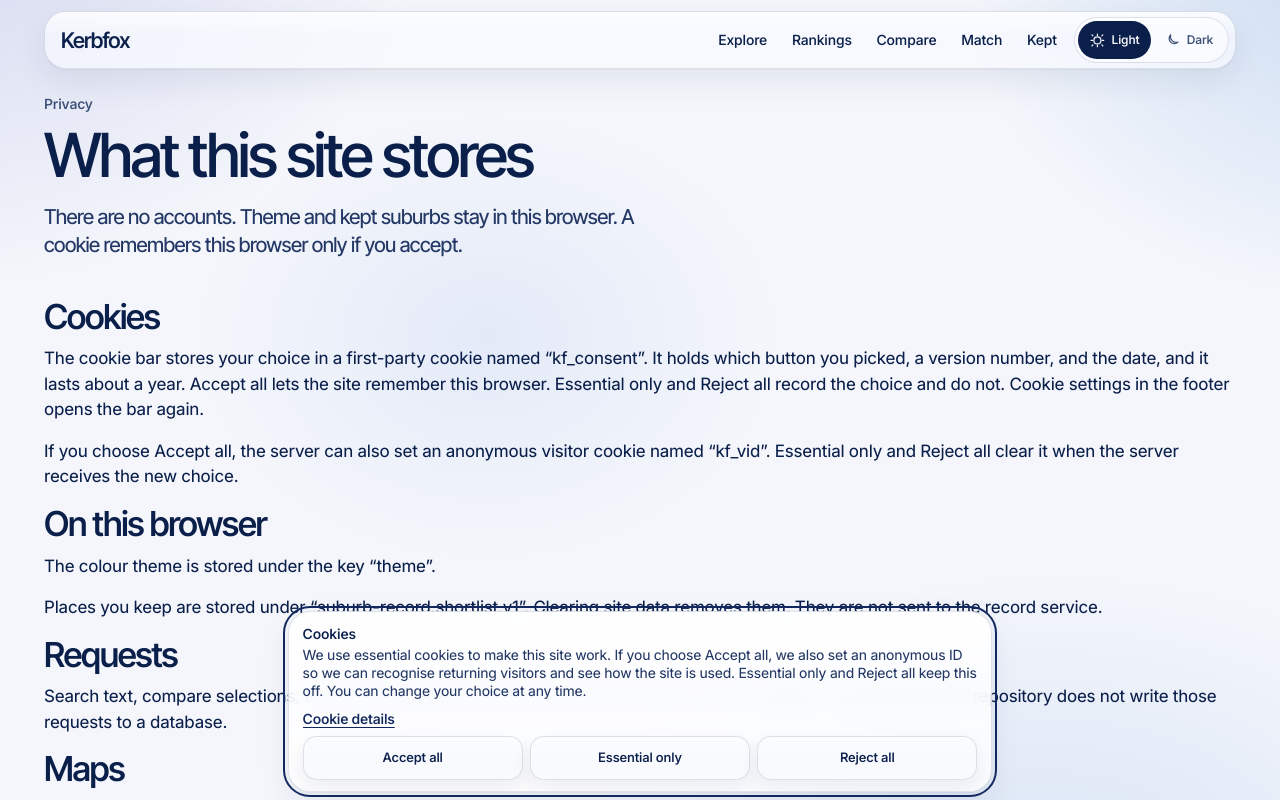
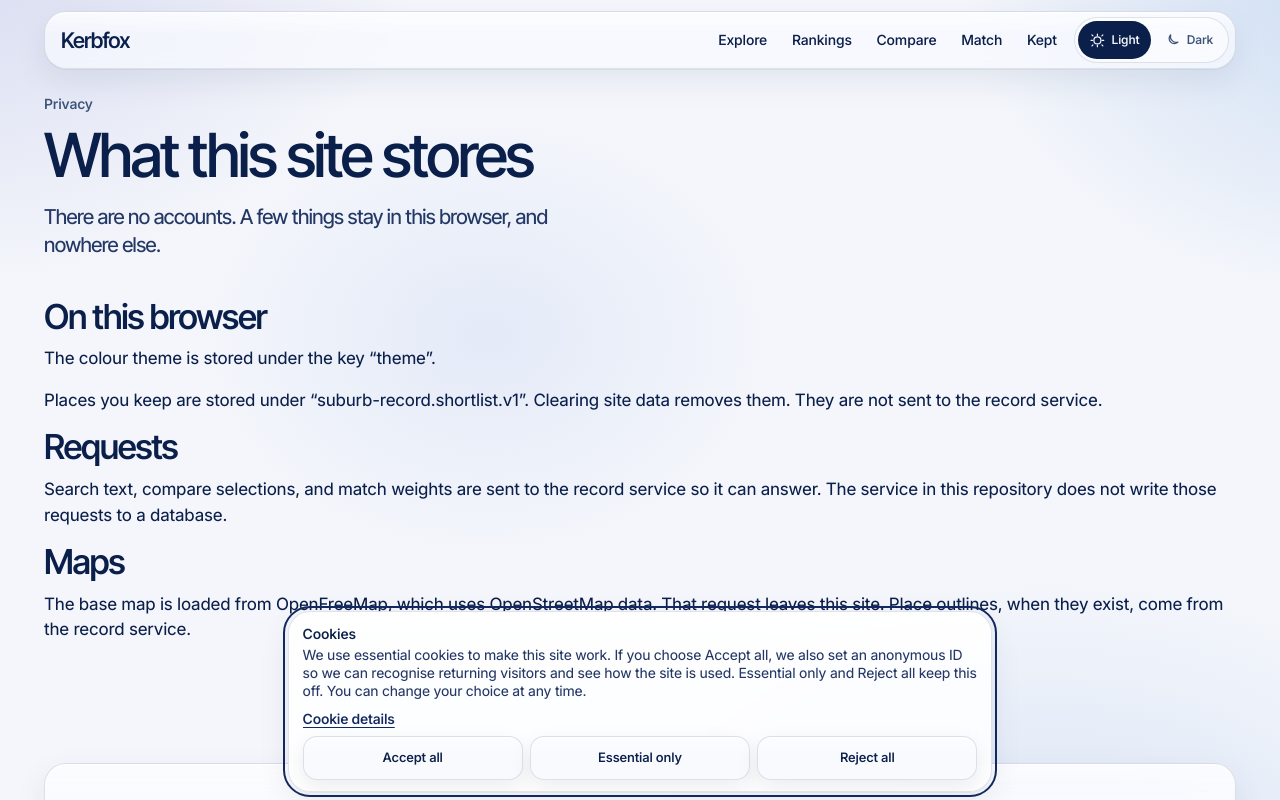
Before and after one commit to vsanghani/aus-suburbs, a React (Vite) app: page /privacy in a window 1280 px wide. Shown: the top 800 px of the page. Built offline with nearby package versions, Linux system fonts and the light colour scheme; no server answers.

Commit message:
Leave the privacy page out of the cookie banner PR.
Harvey's reviewed cookies section will land separately. The banner still links to /privacy#cookies.

Co-authored-by: Vivaswaan <vsanghani@users.noreply.github.com>

```diff
--- a/src/pages/PrivacyPage.tsx
+++ b/src/pages/PrivacyPage.tsx
@@ -1,35 +1,16 @@
-import { useEffect } from "react";
-import { useLocation } from "react-router-dom";
 import { PageIntro } from "../components/PageIntro";
 import { privacyCopy } from "../seo/copy";
 import { Head } from "../seo/Head";
 
 export function PrivacyPage() {
-  const { hash } = useLocation();
-  useEffect(() => {
-    if (hash !== "#cookies") return;
-    document.getElementById("cookies")?.scrollIntoView();
-  }, [hash]);
-
   return (
     <main className="page" id="content">
       <Head {...privacyCopy()} />
       <PageIntro
         kicker="Privacy"
         title="What this site stores"
-        lede="There are no accounts. Theme and kept suburbs stay in this browser. A cookie remembers this browser only if you accept."
+        lede="There are no accounts. A few things stay in this browser, and nowhere else."
       />
-      <h2 id="cookies">Cookies</h2>
-      <p>
-        The cookie bar stores your choice in a first-party cookie named “kf_consent”. It holds which
-        button you picked, a version number, and the date, and it lasts about a year. Accept all
-        lets the site remember this browser. Essential only and Reject all record the choice and do
-        not. Cookie settings in the footer opens the bar again.
-      </p>
-      <p>
-        If you choose Accept all, the server can also set an anonymous visitor cookie named
-        “kf_vid”. Essential only and Reject all clear it when the server receives the new choice.
-      </p>
       <h2>On this browser</h2>
       <p>The colour theme is stored under the key “theme”.</p>
       <p>
```
